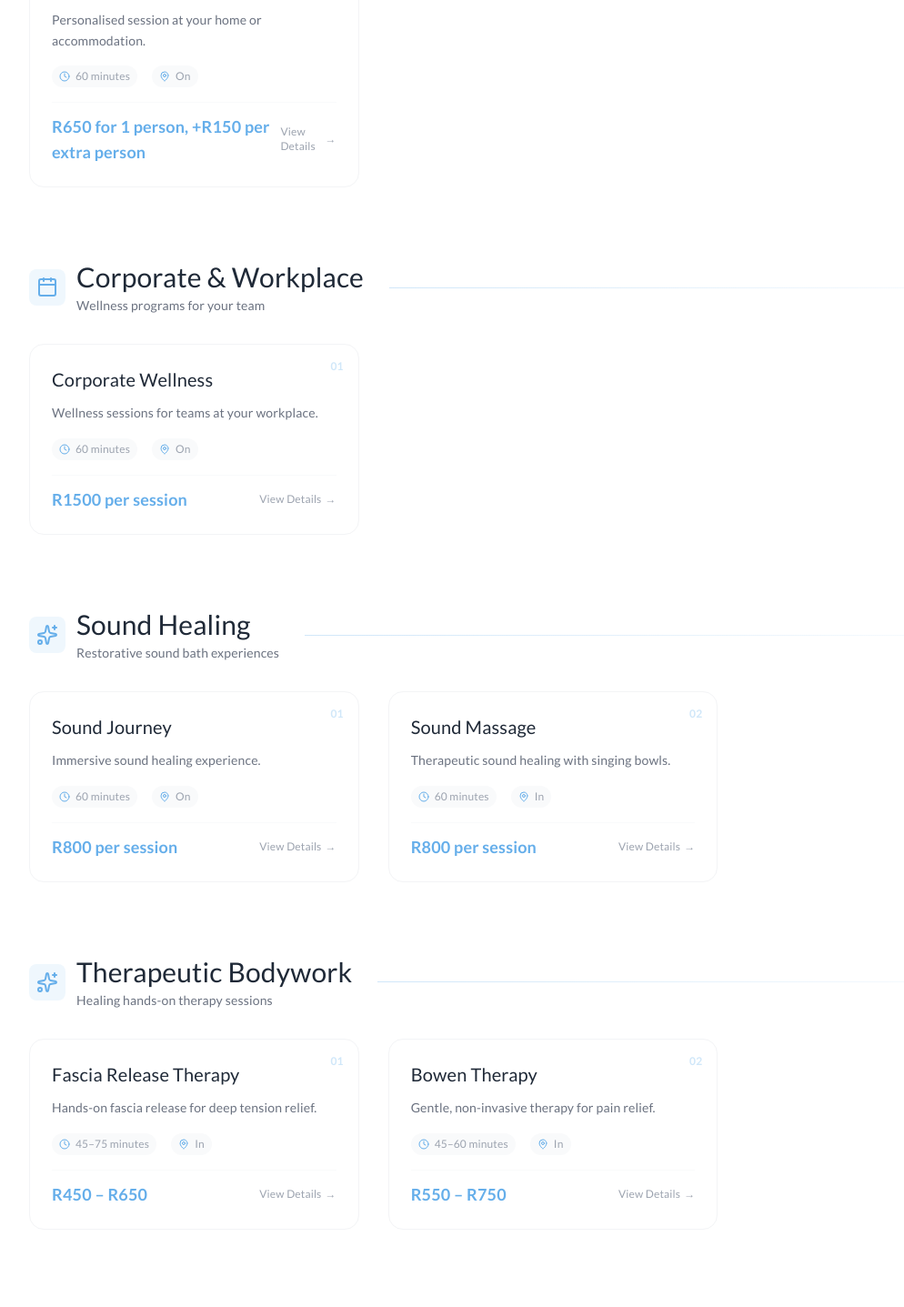
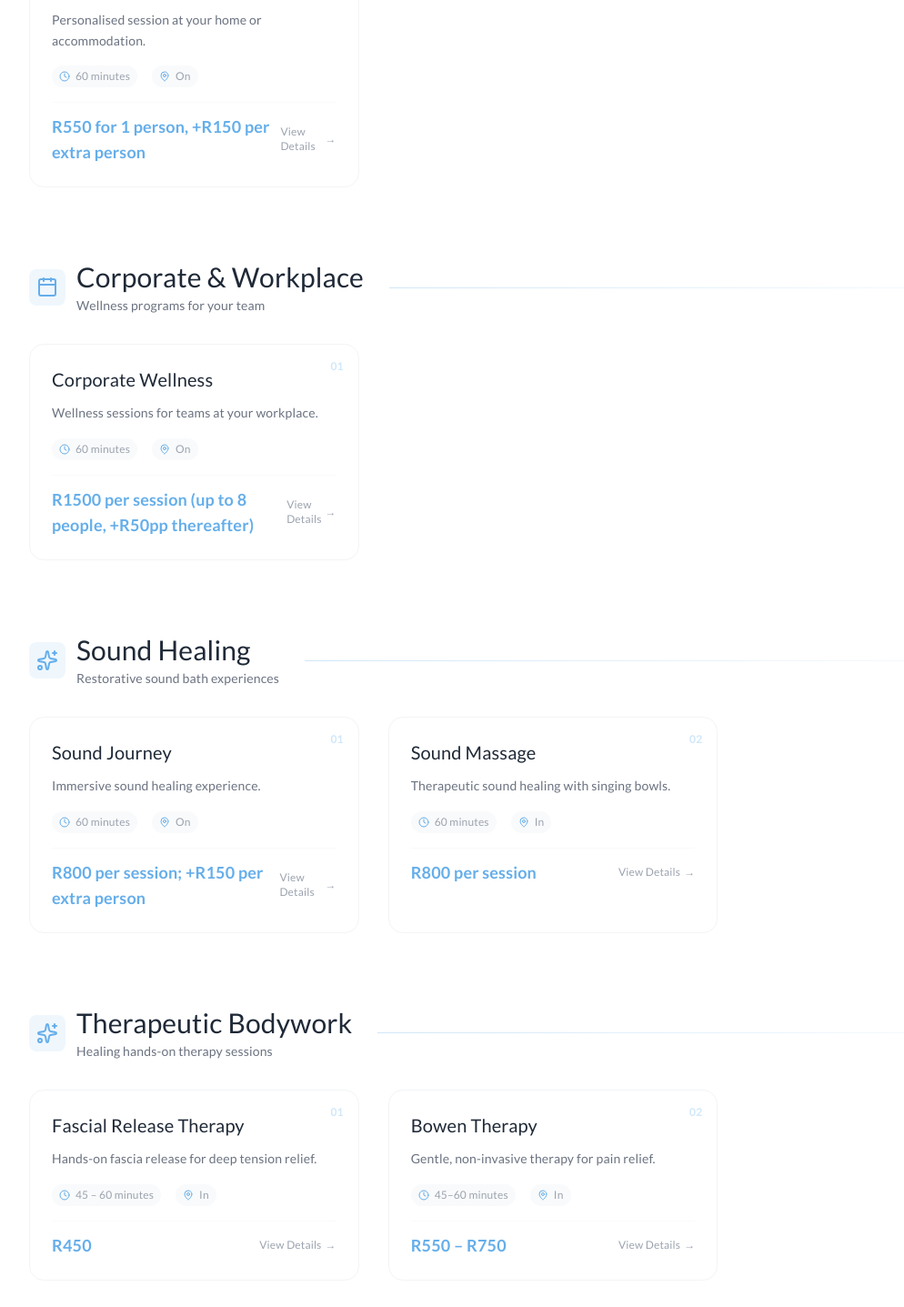
Before and after one commit to rebotilwe/devahiti-booking-system, a React (Vite) app in the folder frontend/: page /services in a window 1280 px wide. Shown: the part 1160-2597 px from the top of the page at 91% size, without its empty margins (32-1026 px from the left). Built offline with nearby package versions, Linux system fonts and the light colour scheme.

Commit message:
service.js

```diff
--- a/frontend/src/data/services.js
+++ b/frontend/src/data/services.js
@@ -33,14 +33,14 @@ export const services = [
     category: "Group Classes",
     description: "Join our group yoga classes in Ballito. Perfect for all levels, these sessions combine breath, movement, and mindfulness in a supportive community setting.",
     shortDescription: "Community yoga classes for all levels.",
-    duration: "60 minutes",
+    duration: "45 – 90 minutes", // ✅ UPDATED
     price: "R130 per class",
     priceAmount: 130,
     location: "In Studio (Ballito)",
     capacity: "All levels welcome",
     icon: Users,
     bookingType: "book",
-    image: groupImg  // ✅ Use imported image variable
+    image: groupImg
   },
   {
     id: "private-sessions",
@@ -50,13 +50,13 @@ export const services = [
     description: "A personalised 1-on-1 session at your home or accommodation tailored to your body and goals. Ideal for beginners or those looking to deepen their practice.",
     shortDescription: "Personalised session at your home or accommodation.",
     duration: "60 minutes",
-    price: "R650 for 1 person, +R150 per extra person",
-    priceAmount: 650,
+    price: "R550 for 1 person, +R150 per extra person", // ✅ UPDATED
+    priceAmount: 550, // ✅ UPDATED
     location: "On Location (Accommodation / Home)",
     capacity: "1+ people",
     icon: Heart,
     bookingType: "book",
-    image: privateImg  // ✅ Use imported image variable
+    image: privateImg
   },
   {
     id: "corporate-wellness",
@@ -66,13 +66,13 @@ export const services = [
     description: "Bring balance and focus to your team with a guided wellness session at your workplace. Reduce stress, improve focus, and boost productivity. All equipment provided.",
     shortDescription: "Wellness sessions for teams at your workplace.",
     duration: "60 minutes",
-    price: "R1500 per session",
+    price: "R1500 per session (up to 8 people, +R50pp thereafter)", // ✅ UPDATED
     priceAmount: 1500,
     location: "On Location (Office / Venue)",
-    capacity: "Teams up to 15",
+    capacity: "Unlimited", // ✅ UPDATED
     icon: Briefcase,
     bookingType: "book",
-    image: corporateImg  // ✅ Use imported image variable
+    image: corporateImg
   },
   {
     id: "sound-journey",
@@ -82,13 +82,13 @@ export const services = [
     description: "Deeply relax and restore with healing frequencies and vibration. This immersive experience uses singing bowls and therapeutic sound to calm the nervous system and promote deep rest.",
     shortDescription: "Immersive sound healing experience.",
     duration: "60 minutes",
-    price: "R800 per session",
+    price: "R800 per session; +R150 per extra person", // ✅ UPDATED
     priceAmount: 800,
     location: "On Location / In Studio (Ballito)",
     capacity: "1+ people",
     icon: Music,
     bookingType: "book",
-    image: soundImg  // ✅ Use imported image variable
+    image: soundImg
   },
   {
     id: "sound-massage",
@@ -104,23 +104,23 @@ export const services = [
     capacity: "1 person",
     icon: Waves,
     bookingType: "book",
-    image: soundMassageImg  // ✅ Use imported image variable
+    image: soundMassageImg
   },
   {
     id: "fascia-release",
     slug: "fascia-release",
-    title: "Fascia Release Therapy",
+    title: "Fascial Release Therapy",
     category: "Therapeutic Bodywork",
     description: "Hands-on fascial release therapy to relieve tension, improve mobility, and restore balance in the body. This gentle but effective technique targets the connective tissue to release chronic tension patterns.",
     shortDescription: "Hands-on fascia release for deep tension relief.",
-    duration: "45–75 minutes",
-    price: "R450 – R650",
+    duration: "45 – 60 minutes", // ✅ UPDATED
+    price: "R450", // ✅ UPDATED
     priceAmount: 450,
     location: "In Studio (Ballito)",
     capacity: "Individual",
     icon: Sparkles,
     bookingType: "book",
-    image: fasciaReleaseImg  // ✅ Use imported image variable
+    image: fasciaReleaseImg
   },
   {
     id: "teacher-training",
@@ -130,30 +130,27 @@ export const services = [
     description: "200hr & 300hr advanced yoga teacher training programs designed to deepen your practice and knowledge. Become a certified instructor and share the gift of yoga.",
     shortDescription: "200hr & 300hr teacher training programs.",
     duration: "Multi-month",
-    price: "From R28,000",
+    price: "From R28,000 (200hr) / R32,000 (300hr)",
     priceAmount: 28000,
     location: "In Studio (Ballito)",
     capacity: "Enrolling now",
     icon: Award,
-    bookingType: "book",
-    image: trainingImg  // ✅ Use imported image variable
+    bookingType: "enquire", // ✅ UPDATED
+    image: trainingImg,
+    trainingDetails: {
+      "200 Hour": {
+        price: "R28,000",
+        duration: "Part-time, weekend modules",
+        description: "Foundational training rooted in science and evidence-based movement practices."
+      },
+      "300 Hour Advanced": {
+        price: "R32,000",
+        duration: "12 months | 10 Modules | One full weekend a month",
+        description: "Advanced training for certified 200-hour yoga teachers focused on refinement and mastery."
+      }
+    }
   },
-  {
-    id: "educational-workshops",
-    slug: "educational-workshops",
-    title: "Educational Workshops",
-    category: "Workshops",
-    description: "Deepen your understanding of yoga philosophy, anatomy, and teaching methodology. These educational workshops are perfect for practitioners and aspiring teachers alike.",
-    shortDescription: "Deepen your yoga knowledge and understanding.",
-    duration: "2-3 hours",
-    price: "R350 – R650",
-    priceAmount: 350,
-    location: "In Studio (Ballito)",
-    capacity: "Limited spaces",
-    icon: BookOpen,
-    bookingType: "book",
-    image: educationalWorkshopImg  // ✅ Use imported image variable
-  },
+  // ✅ REMOVED: Educational Workshops (entirely removed)
   {
     id: "specialized-workshop",
     slug: "specialized-workshop",
@@ -168,7 +165,7 @@ export const services = [
     capacity: "Limited spaces",
     icon: Calendar,
     bookingType: "book",
-    image: specializedImg  // ✅ Use imported image variable
+    image: specializedImg
   },
   {
     id: "retreats",
@@ -177,14 +174,14 @@ export const services = [
     category: "Retreats",
     description: "Immerse yourself in a transformative retreat experience. Combining yoga, sound healing, meditation, and wellness activities, our retreats offer a complete reset for mind, body, and spirit.",
     shortDescription: "Transformative wellness retreat experiences.",
-    duration: "Weekend / Weekly",
-    price: "From R3,500",
-    priceAmount: 3500,
+    duration: "Retreat Specific", // ✅ UPDATED
+    price: "Retreat Specific", // ✅ UPDATED
+    priceAmount: null,
     location: "Various Locations",
-    capacity: "Limited spaces",
+    capacity: "Retreat Specific", // ✅ UPDATED
     icon: Flower2,
-    bookingType: "book",
-    image: retreatsImg  // ✅ Use imported image variable
+    bookingType: "enquire", // ✅ UPDATED
+    image: retreatsImg
   },
   {
     id: "bowen-therapy",
@@ -200,6 +197,6 @@ export const services = [
     capacity: "Individual",
     icon: Gem,
     bookingType: "book",
-    image: bowenImg  // ✅ Use imported image variable
+    image: bowenImg
   }
 ];
```
